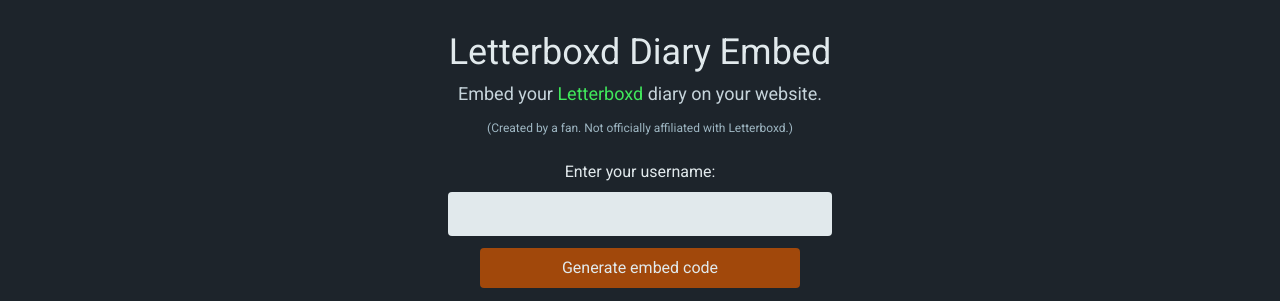
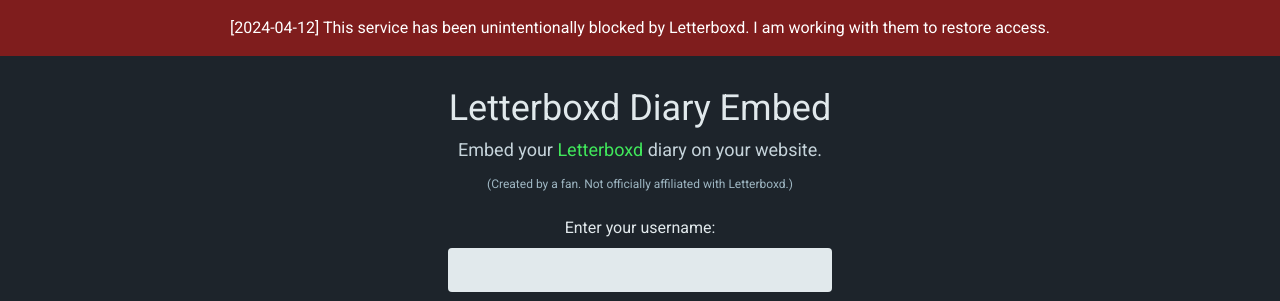
Before and after one commit to timciep/letterboxd-embed-landing-page, a website built with Vite: page index.html in a window 1280 px wide. Shown: the top 301 px of the page. Built offline with nearby package versions, Linux system fonts and the light colour scheme.

Commit message:
"blocked" message

```diff
--- a/index.html
+++ b/index.html
@@ -34,6 +34,10 @@
         text-decoration: underline;
       }
     </style>
+
+    <div class="bg-red-900 p-4 text-white text-center">
+      [2024-04-12] This service has been unintentionally blocked by Letterboxd. I am working with them to restore access.
+    </div>
 
     <div class="text-center mt-8 mb-6 mx-2">
       <h1 class="text-3xl md:text-4xl font-bol">
```
